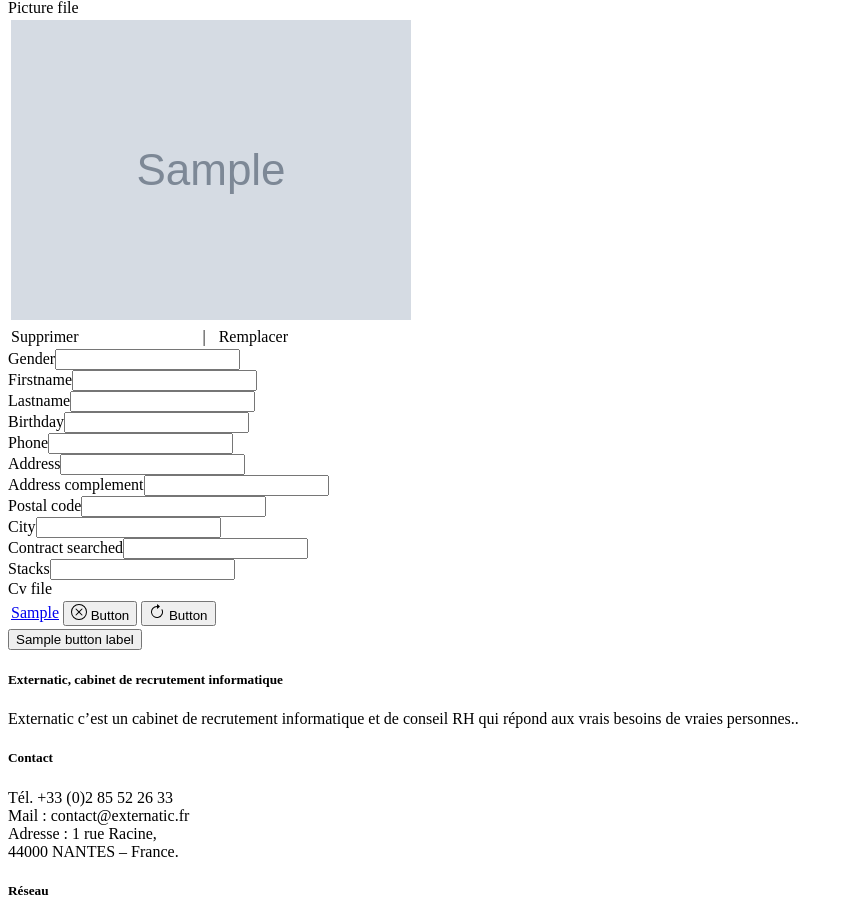
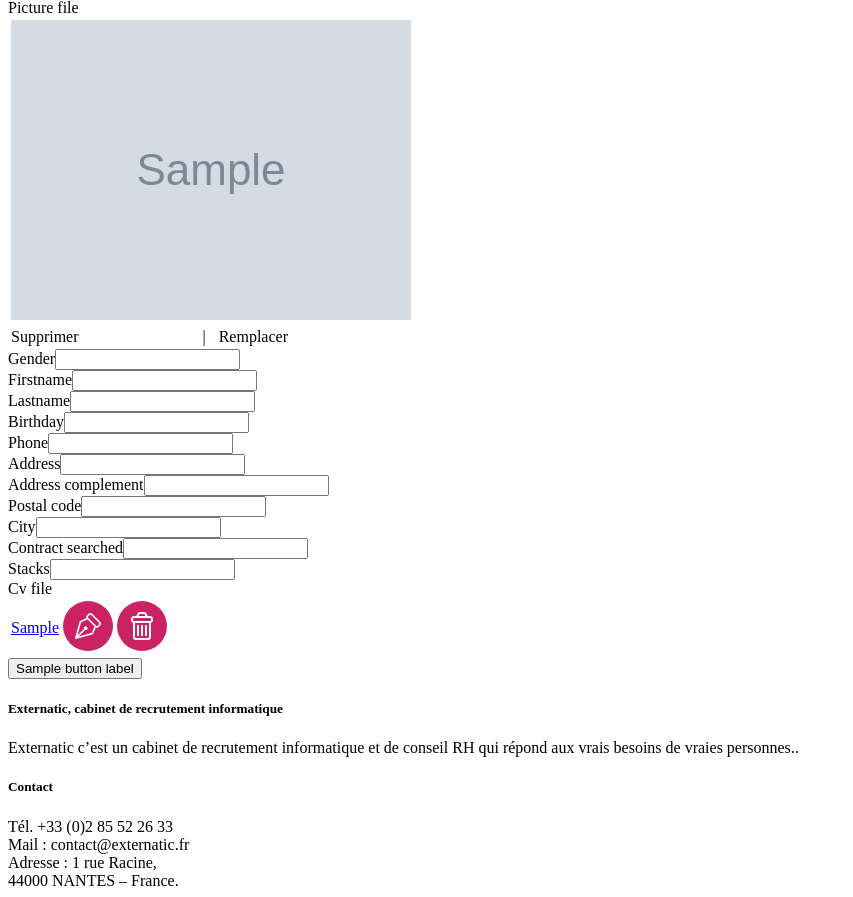
Before and after one commit to jlegrand-79/2022_09_PHP_Lyon_P3_Externatic, a Symfony app: template templates/candidate/update.html.twig in a window 1280 px wide. Shown: the part 321-1218 px from the top of the page, without its empty margins (0-853 px from the left). Run offline with Twig, Linux system fonts and the light colour scheme; the template is opened without the code that fills it: most values are stand-ins (such as "Sample title", 1, 10 or a date in 2020); grey boxes marked "Sample" are stand-in pictures; form fields are guessed from the names that the template uses; some libraries are stand-ins or nearby versions.

Commit message:
changing pictos on cv update

```diff
--- a/templates/candidate/update.html.twig
+++ b/templates/candidate/update.html.twig
@@ -59,29 +59,20 @@
 			{% if candidate.curriculumVitae %}
 				{{ form_label(form.cvFile) }}
 				<div id="storedCv" class="table-responsive-sm" style="display: block;">
-					<table class="table">
+					<table class="table m-0">
 						<tr>
 							<td class="align-middle">
 								<a class="m-0" target="_blank" title="mon cv" href="{{ asset('uploads/candidate/curriculumVitae/' ~ candidate.curriculumVitae) }}">{{ candidate.curriculumVitae }}</a>
 							</td>
-							<td class="align-middle">
-								<button type="button" title="Supprimer" class="m-0" onclick="window.location.href='{{ path('app_candidate_cv_delete') }}';">
-									<svg xmlns="http://www.w3.org/2000/svg" width="16" height="16" fill="currentColor" class="bi bi-x-circle m-0" viewbox="0 0 16 16">
-										<path d="M8 15A7 7 0 1 1 8 1a7 7 0 0 1 0 14zm0 1A8 8 0 1 0 8 0a8 8 0 0 0 0 16z"></path>
-										<path d="M4.646 4.646a.5.5 0 0 1 .708 0L8 7.293l2.646-2.647a.5.5 0 0 1 .708.708L8.707 8l2.647 2.646a.5.5 0 0 1-.708.708L8 8.707l-2.646 2.647a.5.5 0 0 1-.708-.708L7.293 8 4.646 5.354a.5.5 0 0 1 0-.708z"></path>
-									</svg>
-									<span class="visually-hidden">Button</span>
-
-								</button>
+							<td>
+								<a title="Remplacer" class="replace-file-link" href="javascript:void(0);"><img src="{{ asset('build/images/edit.png') }}" alt="Remplacer"></a>
 							</td>
-							<td class="align-middle">
-								<button type="button" title="Remplacer" class="replace-file-link m-0" onclick="javascript:void(0)">
-									<svg xmlns="http://www.w3.org/2000/svg" width="16" height="16" fill="currentColor" class="bi bi-arrow-clockwise m-0" viewbox="0 0 16 16">
-										<path fill-rule="evenodd" d="M8 3a5 5 0 1 0 4.546 2.914.5.5 0 0 1 .908-.417A6 6 0 1 1 8 2v1z"></path>
-										<path d="M8 4.466V.534a.25.25 0 0 1 .41-.192l2.36 1.966c.12.1.12.284 0 .384L8.41 4.658A.25.25 0 0 1 8 4.466z"></path>
-									</svg>
-									<span class="visually-hidden">Button</span>
-								</button>
+							<td>
+								<a title="Supprimer" href="{{ path('app_candidate_cv_delete') }}"><img src="{{ asset('build/images/delete.png') }}" alt="Supprimer"><a></td>
+								</tr>
+							</td>
+						</tr>
+					</div>
 				</td>
 			</tr>
 		</table>
@@ -105,7 +96,4 @@
 <button>
 	{{ button_label | default('Mettre à jour') }}
 </button>
-			{{ form_end(form) }}
-		</div>
-	</main>
-{% endblock %}
+{{ form_end(form) }}</div></main>{% endblock %}
```
Also changed, not shown: assets/images/delete.png (added), assets/images/edit.png (added). Lines whose indentation alone changed are shown as unchanged.
